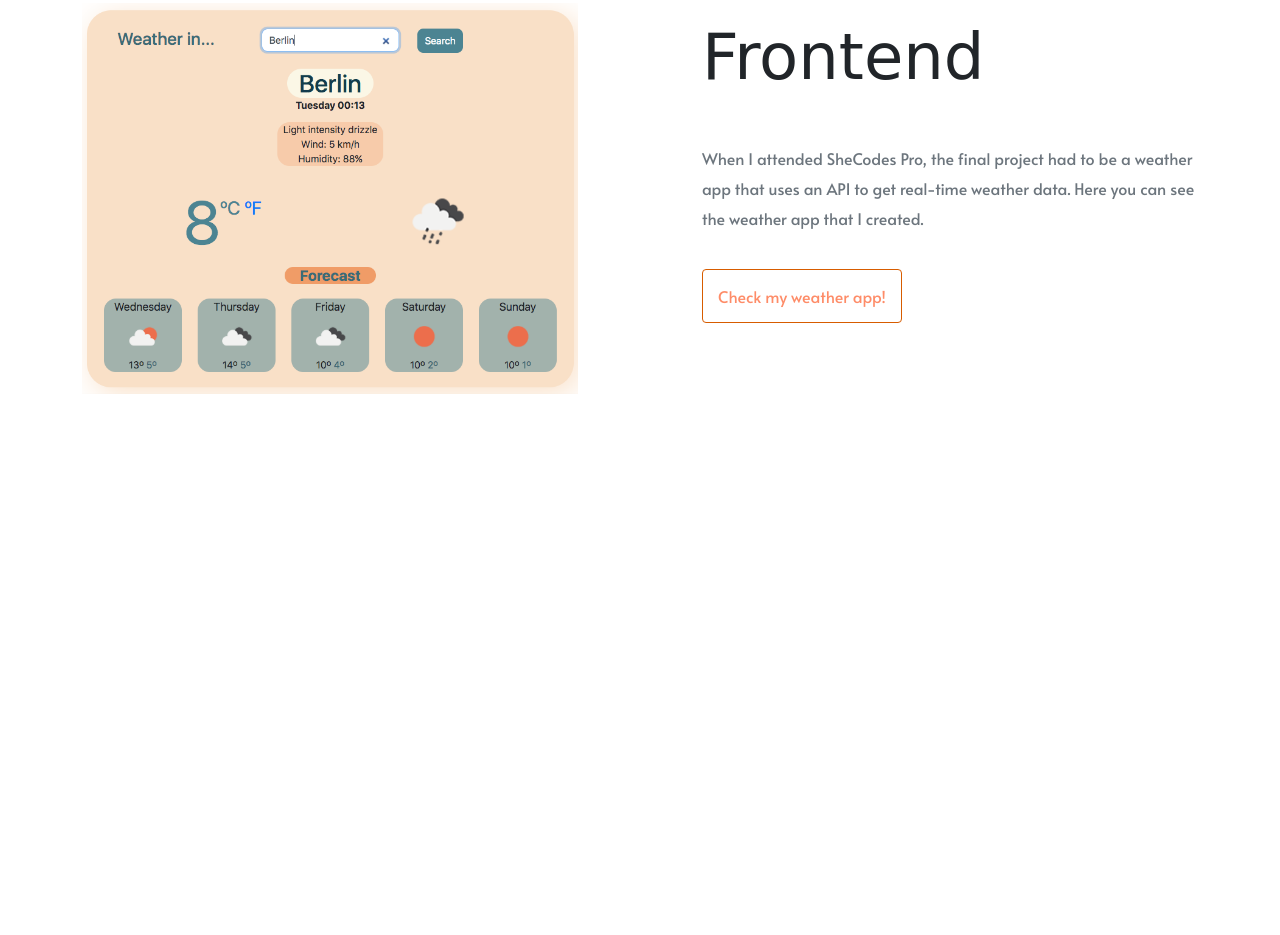
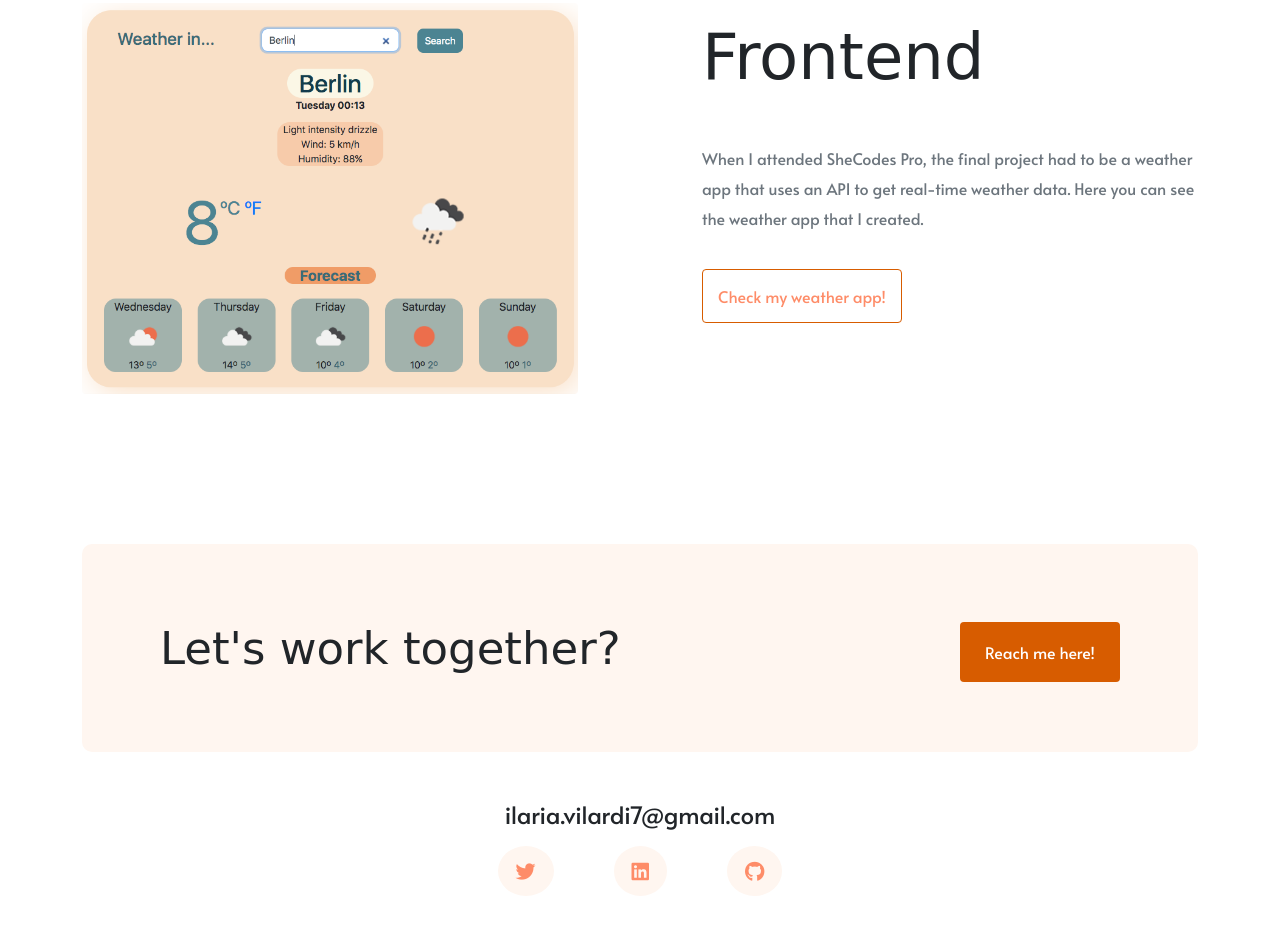
Before and after one commit to Yeobie/Responsive-Portfolio-Project, a plain HTML site: page index.html in a window 1280 px wide. Shown: the part 2325-3260 px from the top of the page. Before the commit the page ends 2869 px from the top, so only its background shows below. Drawn offline with nearby package versions, Linux system fonts and the light colour scheme; a web font is replaced by a local one.

Commit message:
Implemented the footer on all pages

```diff
--- a/index.html
+++ b/index.html
@@ -214,7 +214,7 @@
           <img
             src="/images/Screen Shot 2022-03-15 at 00.13.57.png"
             alt="Weather app"
-            class="d-none d-md-block img-fluid"
+            class="d-none d-md-block img-fluid rounded"
           />
         </div>
         <div class="col frontend-description">
@@ -232,6 +232,40 @@
           >
         </div>
       </div>
+      <footer>
+        <div
+          class="footer-work-contact d-none d-md-flex justify-content-between mb-5"
+        >
+          <h3 class="mt-2">Let's work together?</h3>
+          <a
+            href="mailto:ilaria.vilardi7@gmail.com"
+            class="text-decoration-none mt-2"
+            title="My email"
+            >Reach me here!</a
+          >
+        </div>
+        <div class="d-flex justify-content-center">
+          <a
+            href="mailto:ilaria.vilardi7@gmail.com"
+            class="text-decoration-none text-dark footer-email"
+            >ilaria.vilardi7@gmail.com</a
+          >
+        </div>
+        <div class="social-links mt-3 d-flex justify-content-center">
+          <a href="https://twitter.com/VilardiIlaria" title="Twitter"
+            ><i class="fa-brands fa-twitter"></i>
+          </a>
+
+          <a
+            href="https://www.linkedin.com/in/ilaria-vilardi-1aa6056a/"
+            title="Linkedin"
+            ><i class="fa-brands fa-linkedin"></i
+          ></a>
+          <a href="https://github.com/Yeobie" title="Github">
+            <i class="fa-brands fa-github"></i>
+          </a>
+        </div>
+      </footer>
     </div>
   </body>
 </html>
--- a/styles/style.css
+++ b/styles/style.css
@@ -5,7 +5,8 @@
 }
 
 h1,
-h2 {
+h2,
+h3 {
   font-family: "Fredericka the Great", cursive;
 }
 
@@ -123,6 +124,45 @@ nav li .active {
   margin-left: 80px;
 }
 
+.footer-work-contact {
+  padding: 70px 30px;
+  background-color: var(--primary-color);
+  border-radius: 10px;
+}
+
+.footer-work-contact h3 {
+  font-family: "Fredericka the Great", cursive;
+  font-size: 45px;
+  margin-left: 48px;
+  margin-bottom: 0px;
+}
+
+.footer-work-contact a {
+  color: #ffffff;
+  background-color: var(--lines-color);
+  padding: 15px 25px;
+  border-radius: 4px;
+  margin-right: 48px;
+}
+
+.footer-email {
+  font-size: 24px;
+}
+
+.social-links a {
+  font-size: 20px;
+  color: var(--branding-color);
+  margin: 0 30px;
+  padding: 10px 18px;
+  background-color: var(--primary-color);
+  border-radius: 50%;
+  transition: all 180ms ease-in-out;
+}
+
+.social-links a:hover {
+  color: var(--primary-color);
+  background-color: var(--branding-color);
+}
 @media (min-width: 576px) and (max-width: 992px) {
   .hero {
     padding: 150px 50px 150px 50px;
@@ -148,6 +188,15 @@ nav li .active {
   }
 
   .ilaria-vilardi {
+    margin-left: 0px;
+  }
+
+  .footer-work-contact a {
+    margin-right: 0px;
+    padding: 15px 15px;
+  }
+
+  .footer-work-contact h3 {
     margin-left: 0px;
   }
 }
@@ -226,4 +275,8 @@ nav li .active {
   .content-hero img {
     max-width: 60%;
   }
+
+  .footer-email {
+    font-size: 20px;
+  }
 }
```
Also changed, not shown: about.html (+35 -1 lines), contact.html (+34 -0 lines), work.html (+35 -1 lines).
